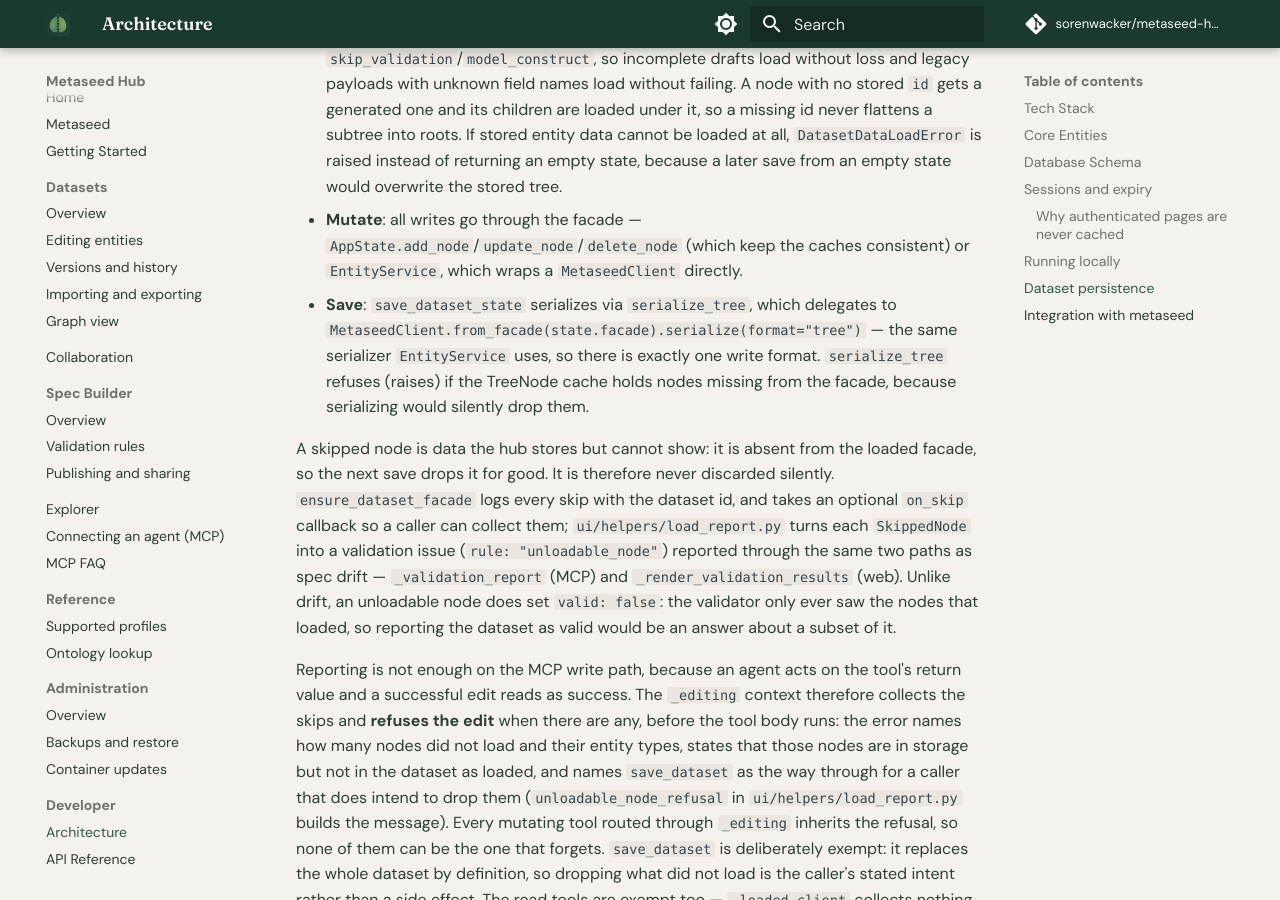
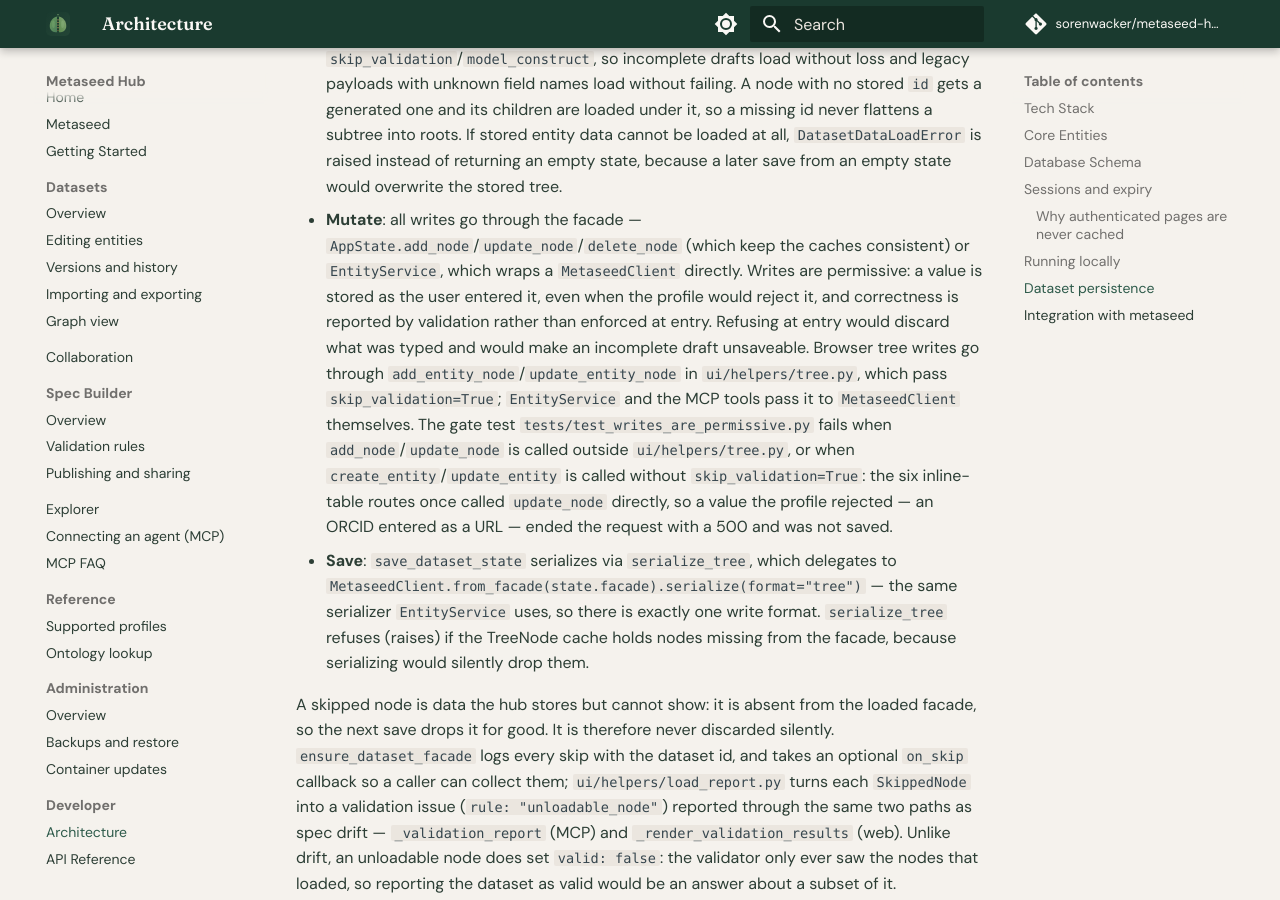
Before and after one commit to sorenwacker/metaseed-hub, an MkDocs documentation site: the page built from docs/developer/architecture.md, in a window 1280 px wide and 900 px high, scrolled down 3279 px. Built offline with MkDocs 1.6.1 and Material for MkDocs 9.7.7, drawn with Linux system fonts in a browser that asks for light colours; comment, search, counter and statistics services are not loaded.

Commit message:
State that edits are stored as typed and validated later, so every write path can be held to it

```diff
--- a/docs/developer/architecture.md
+++ b/docs/developer/architecture.md
@@ -70,7 +70,7 @@ Envelopes written before the stamp existed have no `spec_hash`. A missing stamp
 The metaseed `ProfileFacade` is the single source of truth for entity data. `TreeNode`/`AppState` caches are derived views for template rendering; they are never written independently of the facade.
 
 - **Load**: `ensure_dataset_facade` (ui/helpers/dataset_state.py) resolves the client for the dataset's schema (built-in profile, draft spec, or published spec) and populates the facade with `client.load(dataset.data, on_skip=...)`. Passing `on_skip` selects metaseed's permissive load: a node the profile cannot place — not a mapping, no `entity_type`, an entity type the schema does not define, or one whose creation fails — is dropped with its subtree instead of failing the whole load, and each drop is reported as a `metaseed.SkippedNode`. Entities that do load are reconstructed with `skip_validation`/`model_construct`, so incomplete drafts load without loss and legacy payloads with unknown field names load without failing. A node with no stored `id` gets a generated one and its children are loaded under it, so a missing id never flattens a subtree into roots. If stored entity data cannot be loaded at all, `DatasetDataLoadError` is raised instead of returning an empty state, because a later save from an empty state would overwrite the stored tree.
-- **Mutate**: all writes go through the facade — `AppState.add_node`/`update_node`/`delete_node` (which keep the caches consistent) or `EntityService`, which wraps a `MetaseedClient` directly.
+- **Mutate**: all writes go through the facade — `AppState.add_node`/`update_node`/`delete_node` (which keep the caches consistent) or `EntityService`, which wraps a `MetaseedClient` directly. Writes are permissive: a value is stored as the user entered it, even when the profile would reject it, and correctness is reported by validation rather than enforced at entry. Refusing at entry would discard what was typed and would make an incomplete draft unsaveable. Browser tree writes go through `add_entity_node`/`update_entity_node` in `ui/helpers/tree.py`, which pass `skip_validation=True`; `EntityService` and the MCP tools pass it to `MetaseedClient` themselves. The gate test `tests/test_writes_are_permissive.py` fails when `add_node`/`update_node` is called outside `ui/helpers/tree.py`, or when `create_entity`/`update_entity` is called without `skip_validation=True`: the six inline-table routes once called `update_node` directly, so a value the profile rejected — an ORCID entered as a URL — ended the request with a 500 and was not saved.
 - **Save**: `save_dataset_state` serializes via `serialize_tree`, which delegates to `MetaseedClient.from_facade(state.facade).serialize(format="tree")` — the same serializer `EntityService` uses, so there is exactly one write format. `serialize_tree` refuses (raises) if the TreeNode cache holds nodes missing from the facade, because serializing would silently drop them.
 
 A skipped node is data the hub stores but cannot show: it is absent from the loaded facade, so the next save drops it for good. It is therefore never discarded silently. `ensure_dataset_facade` logs every skip with the dataset id, and takes an optional `on_skip` callback so a caller can collect them; `ui/helpers/load_report.py` turns each `SkippedNode` into a validation issue (`rule: "unloadable_node"`) reported through the same two paths as spec drift — `_validation_report` (MCP) and `_render_validation_results` (web). Unlike drift, an unloadable node does set `valid: false`: the validator only ever saw the nodes that loaded, so reporting the dataset as valid would be an answer about a subset of it.
```
Also changed, not shown: docs/datasets/entities.md (+3 -1 lines).
